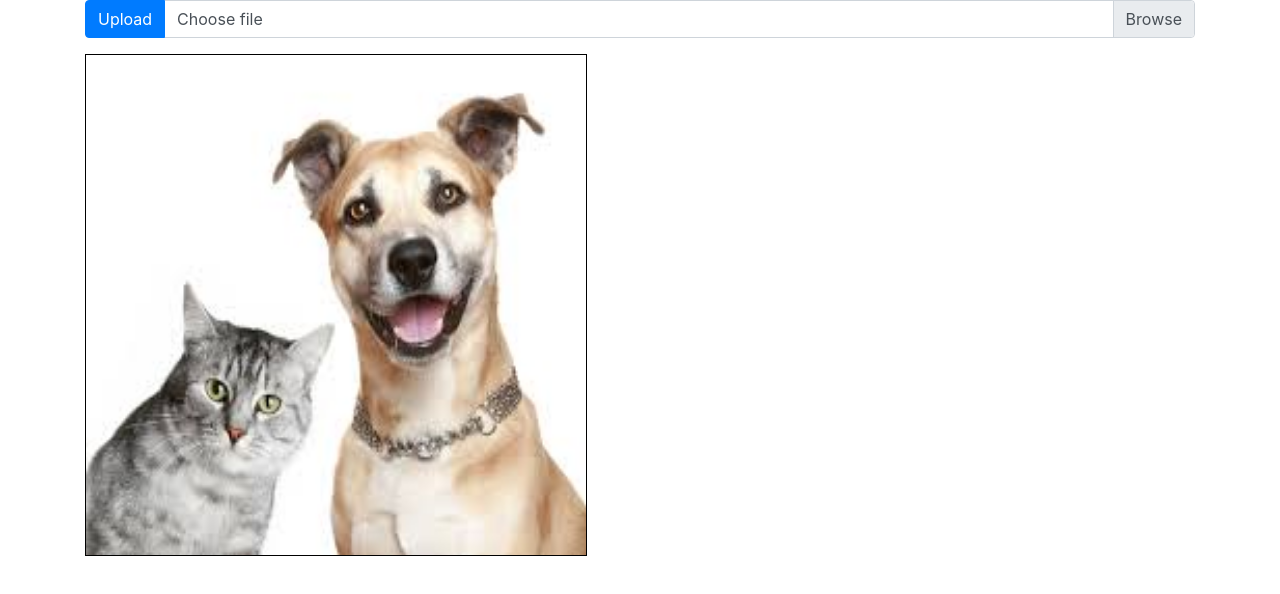
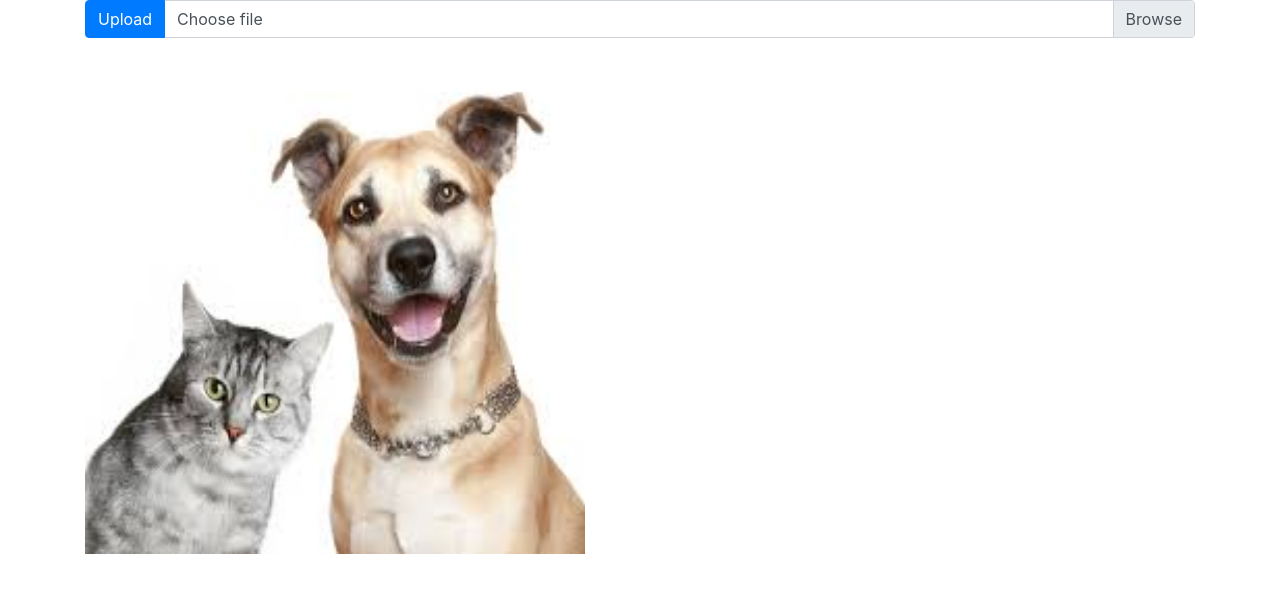
Before and after one commit to adriaanbd/kamtutecs, a React (Create React App) app: page / in a window 1280 px wide. Shown: the top 594 px of the page. Built offline with nearby package versions, Linux system fonts and the light colour scheme.

Commit message:
updated to drag false when mouse is out of bounds

```diff
--- a/package.json
+++ b/package.json
@@ -1,5 +1,5 @@
 {
-  "name": "kamutecs",
+  "name": "kamtutecs",
   "version": "1.0.0",
   "description": "",
   "keywords": [],
--- a/src/App.js
+++ b/src/App.js
@@ -1,16 +1,29 @@
-import React from "react";
+import React, { useState } from "react";
 import Upload from "./components/Upload";
 import Canvas from "./components/Canvas";
 import "./styles.css";
 import { Container, Row, Col } from "react-bootstrap";
 
+const BOX = {
+  x: null,
+  y: null,
+  h: null,
+  w: null
+};
+
 function App() {
+  const [box, setBox] = useState(BOX)
   return (
     <Container>
       <Row>
         <Col>
           <Upload />
-          <Canvas height="500" width="500" />
+          <Canvas
+            height="500"
+            width="500"
+            box={box}
+            setBox={setBox}
+          />
         </Col>
       </Row>
     </Container>
--- a/src/components/Canvas.js
+++ b/src/components/Canvas.js
@@ -1,22 +1,30 @@
 import React, { useEffect, useState, useRef } from "react";
 import imgPath from "../static/dog-cat.png";
 
-const BOX = {
-  x: null,
-  y: null,
-  h: null,
-  w: null
-};
+const between = (num, min=5, max=495) => {
+  return min < num && num < max
+}
 
-const Canvas = ({ width, height }) => {
+const inBounds = ({ x, y }) => {
+  const inBound = between(x) && between(y);
+  return inBound;
+}
+
+const getMousePos = (top, left, e) => {
+  return {
+    x: e.clientX - left,
+    y: e.clientY - top
+  }
+}
+
+const Canvas = ({ width, height, box, setBox }) => {
   const [drag, setDrag] = useState(false);
-  const [box, setBox] = useState(BOX);
   const [img, setImage] = useState(null);
 
   const canvas = useRef(null);
   const ctx = useRef(null);
 
-  const handleDown = (e) => {
+  const handleDown = e => {
     const cv = canvas.current;
     const { top, left } = cv.getBoundingClientRect();
 
@@ -29,25 +37,31 @@ const Canvas = ({ width, height }) => {
   }
 
   const handleUp = () => {
-    setDrag(false);
+    if (drag) {
+      setDrag(drag => !drag);
+    }
   }
 
-  const handleMove = (e) => {
-    if (drag) {
+  const handleMove = e => {
     const cv = canvas.current;
     const { top, left } = cv.getBoundingClientRect();
+    const mousePos = getMousePos(top, left, e);
+    if (drag) {
+      if (inBounds(mousePos)) {
         const context = cv.getContext("2d");
+        context.clearRect(0, 0, cv.width, cv.height);
+        context.drawImage(img, 0, 0, cv.width, cv.height);
+
+        draw();
 
         setBox({
           ...box,
           w: e.pageX - left - box.x,
           h: e.pageY - top - box.y
         });
-
-      context.clearRect(0, 0, cv.width, cv.height);
-      context.drawImage(img, 0, 0, cv.width, cv.height);
-
-      draw();
+      } else {
+        handleUp()
+      }
     }
   };
 
--- a/src/styles.css
+++ b/src/styles.css
@@ -2,7 +2,3 @@
   font-family: sans-serif;
   text-align: center;
 }
-
-#canvas {
-  border: 1px solid black;
-}
```
Also changed, not shown: src/utils/api.js (added, +9 -0 lines), 1 other file (tests, documents, lock files or other folders). Lines whose indentation alone changed are shown as unchanged.
